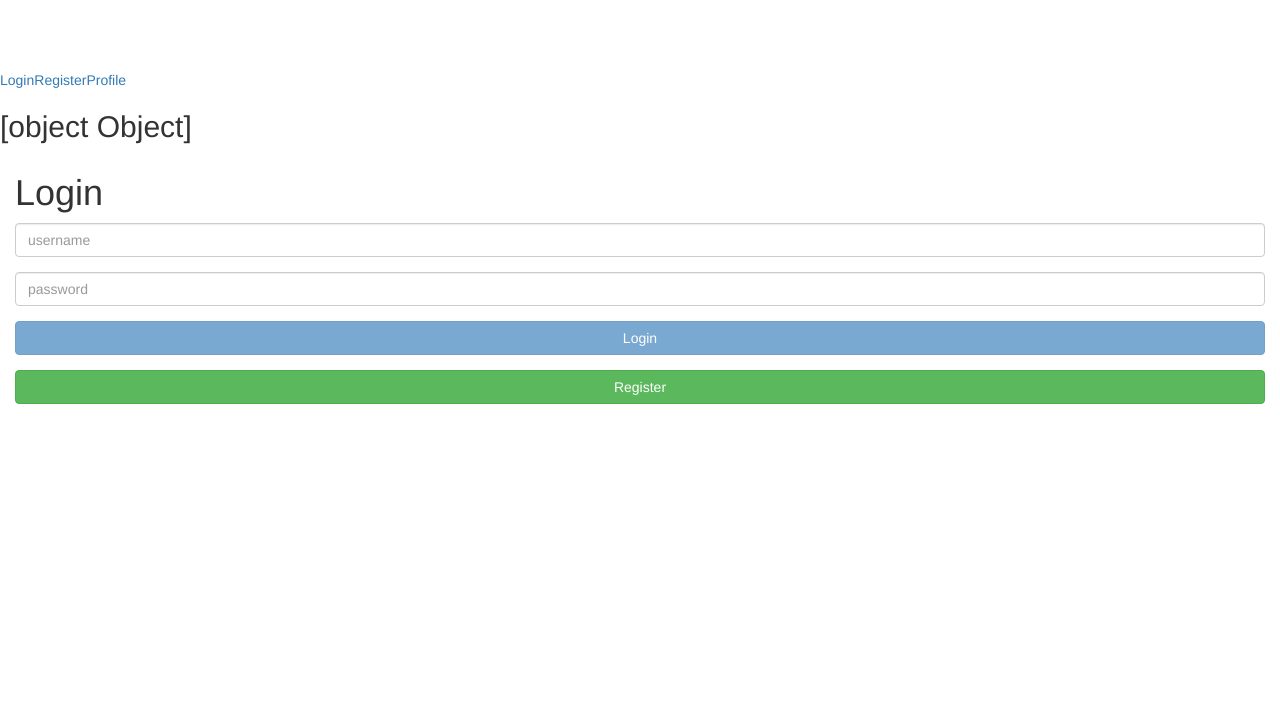
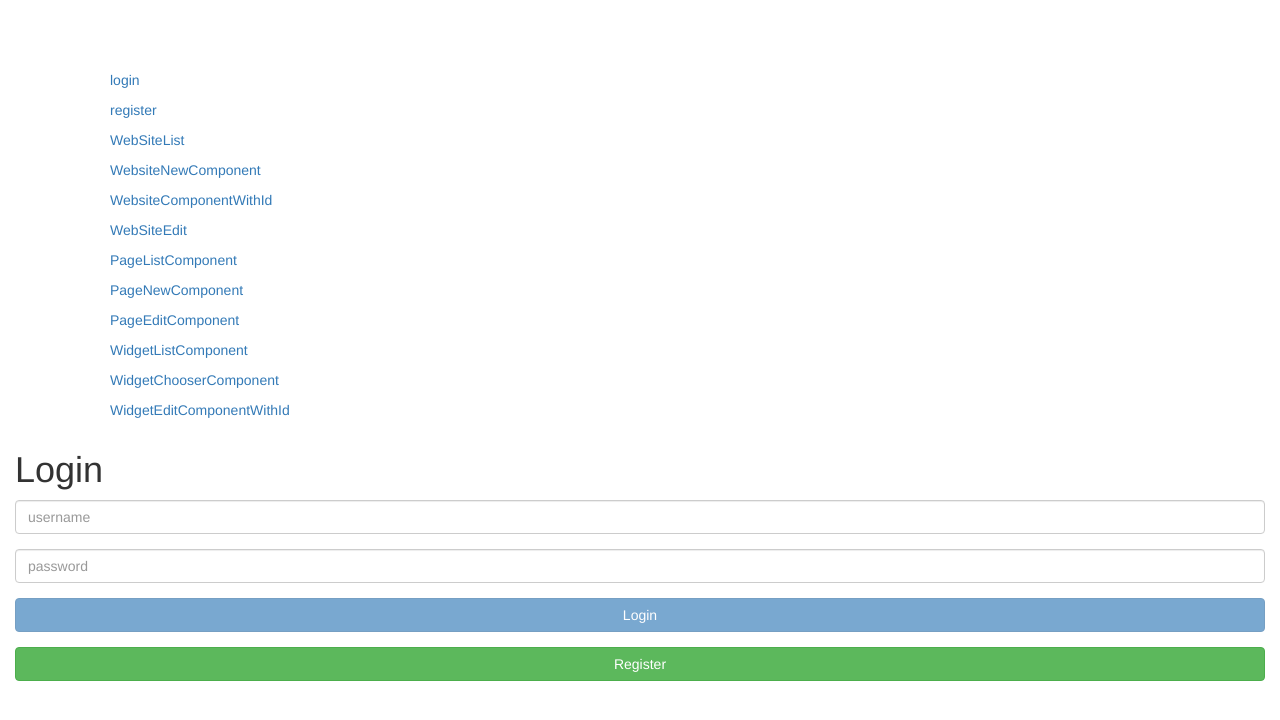
Before and after one commit to huoming/cs5610-webmaker, an Angular app: page /login in a window 1280 px wide. Shown: the top 720 px of the page. Built offline with nearby package versions, Linux system fonts and the light colour scheme.

Commit message:
add in user service

```diff
--- a/src/app/app.component.html
+++ b/src/app/app.component.html
@@ -1,30 +1,23 @@
 
 
-<a routerLink="/login">Login</a>
-<a routerLink="/register">Register</a>
-<a routerLink="/profile">Profile</a>
-<router-outlet></router-outlet>
-
-<!--
 <router-outlet>
   <div class="container">
 
     <ul><a routerLink="/login">                login               </a></ul>
     <ul><a routerLink="/register">             register             </a></ul>
 
-    &lt;!&ndash;<ul><a routerLink="/user/123/website">          WebSiteList               </a></ul>
-    <ul><a routerLink="/user/123/website/new">          WebsiteNewComponent               </a></ul>
-    <ul><a routerLink="/user/123/website/111">          WebsiteComponentWithId              </a></ul>
-    <ul><a routerLink="/user/123/website/111/edit">          WebSiteEdit               </a></ul>
+    <ul><a routerLink="/user/111/website">          WebSiteList               </a></ul>
+    <ul><a routerLink="/user/111/website/new">          WebsiteNewComponent               </a></ul>
+    <ul><a routerLink="/user/111/website/111">          WebsiteComponentWithId              </a></ul>
+    <ul><a routerLink="/user/111/website/111/edit">          WebSiteEdit               </a></ul>
 
-    <ul><a routerLink="/user/123/website/111/page">          PageListComponent               </a></ul>
-    <ul><a routerLink="/user/123/website/111/page/new">          PageNewComponent               </a></ul>
-    <ul><a routerLink="/user/123/website/111/page/100">          PageEditComponent               </a></ul>
+    <ul><a routerLink="/user/111/website/111/page">          PageListComponent               </a></ul>
+    <ul><a routerLink="/user/111/website/111/page/new">          PageNewComponent               </a></ul>
+    <ul><a routerLink="/user/111/website/111/page/100">          PageEditComponent               </a></ul>
 
-    <ul><a routerLink="/user/123/website/111/page/100/widget">          WidgetListComponent               </a></ul>
-    <ul><a routerLink="/user/123/website/111/page/100/widget/new">          WidgetChooserComponent               </a></ul>
-    <ul><a routerLink="/user/123/website/111/page/100/widget/123">          WidgetEditComponentWithId              </a></ul>&ndash;&gt;
+    <ul><a routerLink="/user/111/website/111/page/100/widget">          WidgetListComponent               </a></ul>
+    <ul><a routerLink="/user/111/website/111/page/100/widget/new">          WidgetChooserComponent               </a></ul>
+    <ul><a routerLink="/user/111/website/111/page/100/widget/123">          WidgetEditComponentWithId              </a></ul>
 
   </div>
 </router-outlet>
--->
--- a/src/app/app.module.ts
+++ b/src/app/app.module.ts
@@ -13,6 +13,9 @@ import { WebsiteListComponent } from './views/website/website-list/website-list.
 import { WebsiteNewComponent } from './views/website/website-new/website-new.component';
 import { WebsiteEditComponent } from './views/website/website-edit/website-edit.component';
 import { PageListComponent } from './views/page/page-list/page-list.component';
+
+// client services
+import {UserService} from './services/user.service';
 
 
 @NgModule({
@@ -31,7 +34,7 @@ import { PageListComponent } from './views/page/page-list/page-list.component';
     FormsModule,
     routing
   ],
-  providers: [],
+  providers: [UserService],
   bootstrap: [AppComponent]
 })
 export class AppModule { }
--- /dev/null
+++ b/src/app/models/user.model.client.ts
@@ -0,0 +1,19 @@
+export class User {
+  _id: String;
+  username: String;
+  password: String;
+
+  firstName: String;
+  lastName: String;
+  email: String;
+
+  constructor(_id, username, password, firstName, lastName, email) {
+    this._id = _id;
+    this.username = username;
+    this.password = password;
+    this.firstName = firstName;
+    this.lastName = lastName;
+    this.email = email;
+  }
+
+}
--- /dev/null
+++ b/src/app/services/user.service.ts
@@ -0,0 +1,49 @@
+import { Injectable } from '@angular/core';
+import { User } from '../models/user.model.client';
+
+@Injectable()
+export class UserService {
+
+  constructor() { }
+
+  users: User[] = [
+    new User('123', 'alice', 'qq', 'alice', 'alice', 'a@a.com'),
+    new User('234', 'bob', 'qq', 'bob', 'bob', 'b@b.com'),
+    new User('345', 'charlie', 'qq', 'charlie','charlie','c@c.com')
+  ];
+
+  createUser(user: User) {
+    this.users.push(new User(user._id, user.username, user.password, user.firstName, user.lastName, user.email));
+  }
+
+  findUserByCredential(username: String, password: String) {
+    return this.users.find( function (user){
+      return user.username === username && user.password === password;
+    });
+  }
+
+  findUserById(userId: String) {
+    return this.users.find(function(user){
+      return user._id === userId;
+    });
+  }
+
+  updateUser(user: User) {
+    for (let i = 0; i < this.users.length; i++) {
+      if (this.users[i]._id === user._id) {
+        this.users[i].firstName = user.firstName;
+        this.users[i].lastName = user.lastName;
+        return this.users[i];
+      }
+    }
+  }
+
+  deleteUserById(userId: String) {
+    for (const i in this.users) {
+      if (this.users[i]._id === userId) {
+        const j = +i;
+        this.users.splice(j, 1);
+      }
+    }
+  }
+}
--- a/src/app/views/user/login/login.component.html
+++ b/src/app/views/user/login/login.component.html
@@ -1,5 +1,3 @@
-
-<h2>{{username}}</h2>
 
 <!--<div class="container">
   <h1>Login</h1>
--- a/src/app/views/user/login/login.component.ts
+++ b/src/app/views/user/login/login.component.ts
@@ -3,6 +3,10 @@ import { Component, OnInit } from '@angular/core';
 import { Router} from '@angular/router';
 import { NgForm } from '@angular/forms';
 import { ViewChild } from '@angular/core';
+
+
+import {UserService} from '../../../services/user.service';
+import {User} from '../../../models/user.model.client';
 
 @Component({
   selector: 'app-login',
@@ -19,7 +23,7 @@ export class LoginComponent implements OnInit {
   errorFlag: boolean;
   errorMsg = 'Invalid username or password !';
 
-  constructor(private router: Router) { this.errorFlag=false;}
+  constructor(private userService: UserService, private router: Router) { this.errorFlag=false;}
 
   login () {
 
@@ -29,12 +33,17 @@ export class LoginComponent implements OnInit {
     console.log(this.username);
     console.log(this.password);
 
-    if(this.password !== 'alice')
+    /*if(this.password !== 'alice')
     {
       this.errorFlag=true;
     }
     else {
       this.router.navigate(['/user', '111']);
+    }*/
+
+    const user: User = this.userService.findUserByCredential(this.username, this.password);
+    if (user) {
+      this.router.navigate(['/user', user._id]);
     }
   }
 
--- a/src/app/views/user/profile/profile.component.ts
+++ b/src/app/views/user/profile/profile.component.ts
@@ -1,25 +1,11 @@
-/*
-import { Component, OnInit } from '@angular/core';
-
-@Component({
-  selector: 'app-profile',
-  templateUrl: './profile.component.html',
-  styleUrls: ['./profile.component.css']
-})
-export class ProfileComponent implements OnInit {
-
-  constructor() { }
-
-  ngOnInit() {
-  }
-
-}
-*/
 
 import { Component, OnInit } from '@angular/core';
 import {ActivatedRoute} from '@angular/router';
 
-export class User {
+import {UserService} from '../../../services/user.service';
+import {User} from '../../../models/user.model.client';
+
+/*export class User {
   _id: String;
   username: String;
   password: String;
@@ -37,7 +23,7 @@ export class User {
     this.email = email;
   }
 
-}
+}*/
 
 @Component({
   selector: 'app-profile',
@@ -48,12 +34,18 @@ export class ProfileComponent implements OnInit {
 
   user: User;
 
-  constructor(private router: ActivatedRoute) { this.user = new User('111', 'alice', 'alice', 'alice', 'alice', 'alice@alice'); }
+  constructor(
+    private userService: UserService,
+    private router: ActivatedRoute) {
+      this.user = new User('111', 'alice', 'alice', 'alice', 'alice', 'alice@alice');
+  }
 
   UpdateUser() {
     console.log(this.user.username);
     console.log(this.user.firstName);
     console.log(this.user.lastName);
+
+    this.userService.updateUser(this.user);
   }
 
   ngOnInit() {
@@ -61,5 +53,7 @@ export class ProfileComponent implements OnInit {
       this.user._id = params['uid'];
       console.log('user id: ' + this.user._id);
     });
+
+    this.user = this.userService.findUserById(this.user._id);
   }
 }
```
Also changed, not shown: src/app/app.routing.ts (+4 -7 lines), 4 other files (tests, documents, lock files or other folders).
